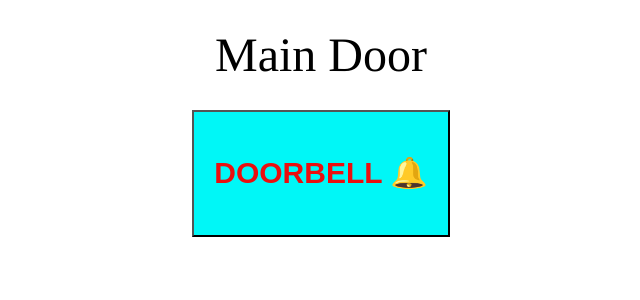
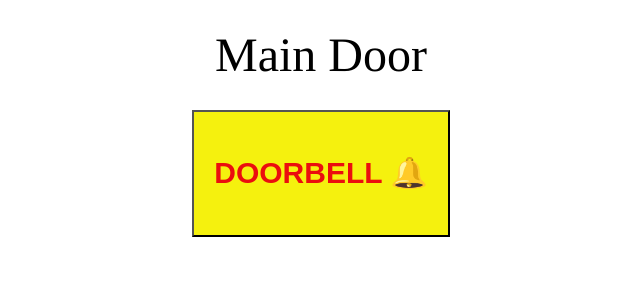
Before and after one commit to AgedSiren557/FSE-Final-Project, a Flask app: page /door in a window 1280 px wide, with the pointer over the restyled element. Shown: the part 183-483 px from the top of the page, without its empty margins (319-959 px from the left). Run offline with Flask 2, Linux system fonts and the light colour scheme; some libraries are stand-ins or nearby versions.

Commit message:
Feat(door) adding action button: Doorbell simulation

```diff
--- a/templates/door.html
+++ b/templates/door.html
@@ -26,7 +26,7 @@
             }
             .boton_2:hover{
               color: #eb0e0e;
-              background-color: #00f7f7;
+              background-color: #f5f10e;
               text-decoration: none;
             }
           </style>
```
